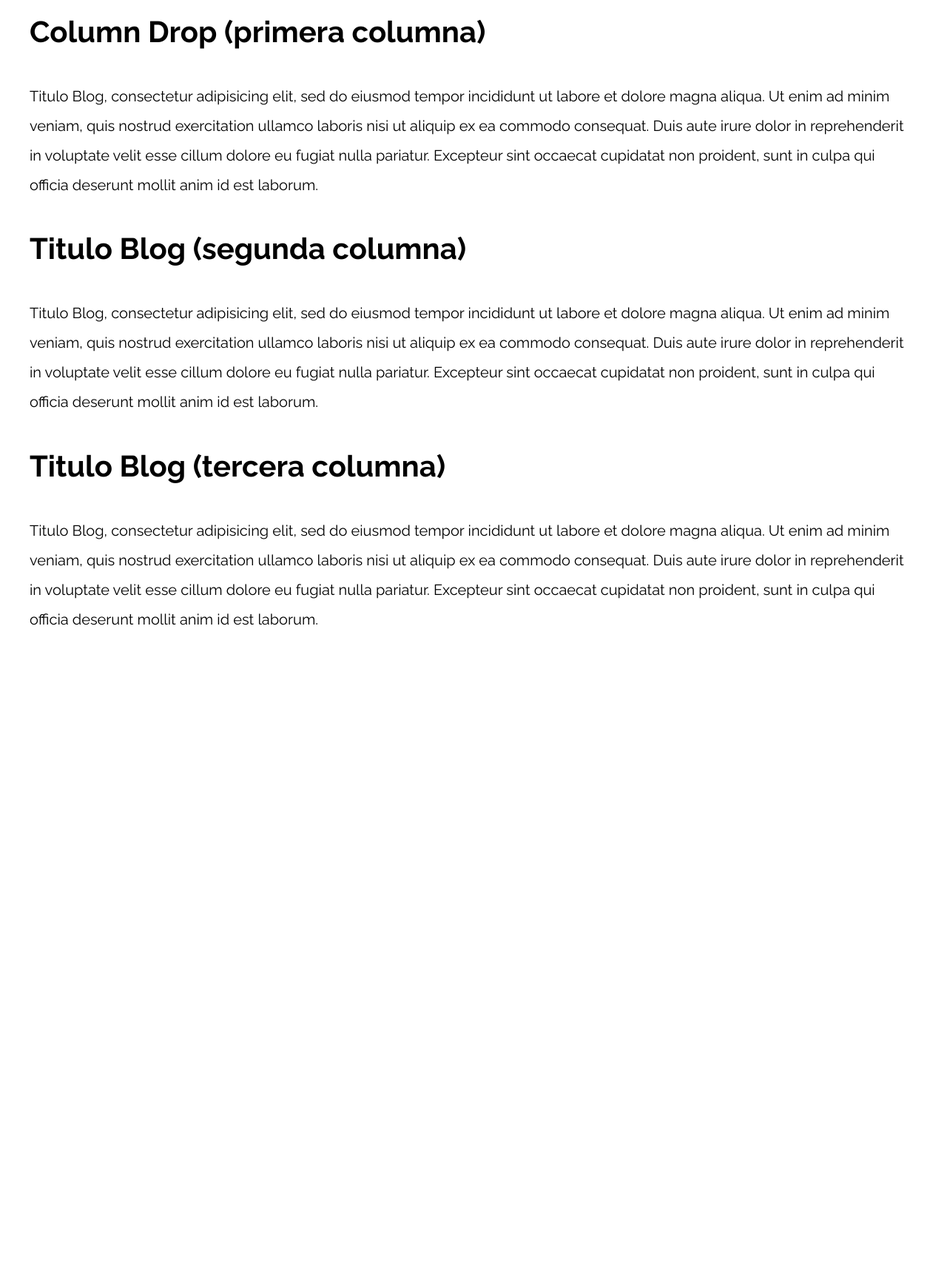
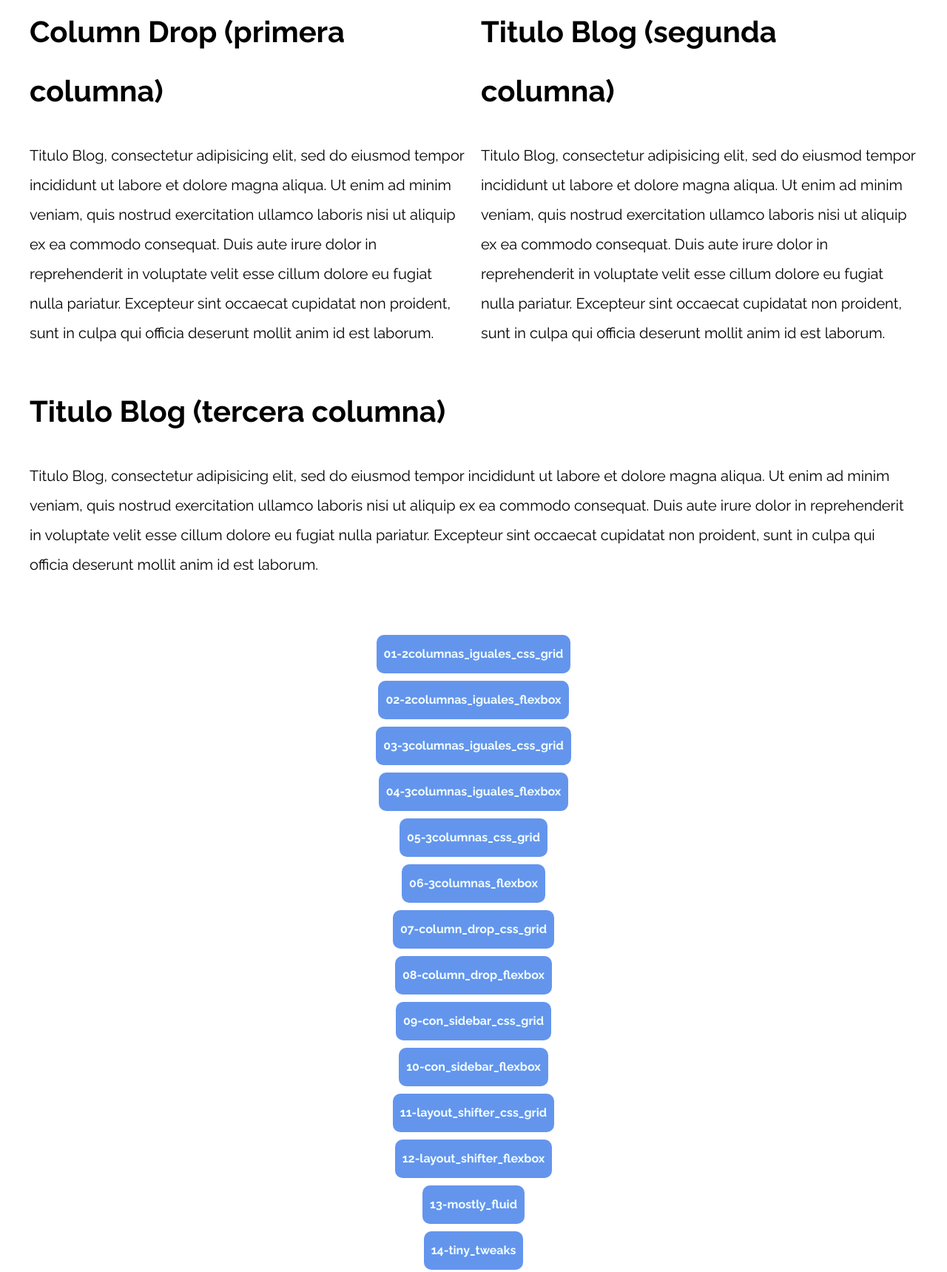
Before and after one commit to Omar0511/patrones-rwd, a plain HTML site: page 08-column_drop_flexbox/index.html in a window 1280 px wide. Shown: the part 24-1743 px from the top of the page at 74% size. Before the commit the page ends 901 px from the top, so only its background shows below. Drawn offline with nearby package versions, Linux system fonts and the light colour scheme.

Commit message:
Column drop flex box

```diff
--- a/08-column_drop_flexbox/css/styles.css
+++ b/08-column_drop_flexbox/css/styles.css
@@ -75,3 +75,24 @@ p {
     color: black;
     font-size: 2.2rem;
 }
+
+@media (min-width: 480px){
+    .column-drop-flex {
+        display: flex;
+        justify-content: space-between;
+        flex-wrap: wrap;
+    }
+
+    .contenido-principal,
+    .primera {
+        flex-basis: calc(50% - 1rem);
+    }
+}
+
+@media (min-width: 768px){
+    .contenido-principal,
+    .primera,
+    .segunda {
+        flex: 0 0 calc(33,3% - 2rem);
+    }
+}
--- a/08-column_drop_flexbox/index.html
+++ b/08-column_drop_flexbox/index.html
@@ -12,8 +12,8 @@
 
 <body>
 
-    <div class="contenedor">
-        <main>
+    <div class="contenedor column-drop-flex">
+        <main class="contenido-principal">
             <h1>Column Drop (primera columna)</h1>
             <p>
                 Titulo Blog, consectetur adipisicing elit, sed do eiusmod tempor incididunt ut labore et dolore magna aliqua. Ut enim ad minim veniam, quis nostrud exercitation ullamco laboris nisi ut aliquip ex ea commodo consequat. Duis aute irure dolor in reprehenderit
@@ -21,7 +21,7 @@
             </p>
         </main>
 
-        <aside>
+        <aside class="primera">
             <h1>Titulo Blog (segunda columna)</h1>
             <p>
                 Titulo Blog, consectetur adipisicing elit, sed do eiusmod tempor incididunt ut labore et dolore magna aliqua. Ut enim ad minim veniam, quis nostrud exercitation ullamco laboris nisi ut aliquip ex ea commodo consequat. Duis aute irure dolor in reprehenderit
@@ -29,7 +29,7 @@
             </p>
         </aside>
 
-        <aside>
+        <aside class="segunda">
             <h1>Titulo Blog (tercera columna)</h1>
             <p>
                 Titulo Blog, consectetur adipisicing elit, sed do eiusmod tempor incididunt ut labore et dolore magna aliqua. Ut enim ad minim veniam, quis nostrud exercitation ullamco laboris nisi ut aliquip ex ea commodo consequat. Duis aute irure dolor in reprehenderit
@@ -38,6 +38,23 @@
         </aside>
     </div>
 
+    <nav class="navegacion">
+        <a href="/01-2columnas_iguales_css_grid/index.html">01-2columnas_iguales_css_grid</a>
+        <a href="/02-2columnas_iguales_flexbox/index.html">02-2columnas_iguales_flexbox</a>
+        <a href="/03-3columnas_iguales_css_grid/index.html">03-3columnas_iguales_css_grid</a>
+        <a href="/04-3columnas_iguales_flexbox/index.html">04-3columnas_iguales_flexbox</a>
+        <a href="/05-3columnas_css_grid/index.html">05-3columnas_css_grid</a>
+        <a href="/06-3columnas_flexbox/index.html">06-3columnas_flexbox</a>
+        <a href="/07-column_drop_css_grid/index.html">07-column_drop_css_grid</a>
+        <a href="/08-column_drop_flexbox/index.html">08-column_drop_flexbox</a>
+        <a href="/09-con_sidebar_css_grid/index.html">09-con_sidebar_css_grid</a>
+        <a href="/10-con_sidebar_flexbox/index.html">10-con_sidebar_flexbox</a>
+        <a href="/11-layout_shifter_css_grid/index.html">11-layout_shifter_css_grid</a>
+        <a href="/12-layout_shifter_flexbox/index.html">12-layout_shifter_flexbox</a>
+        <a href="/13-mostly_fluid/index.html">13-mostly_fluid</a>
+        <a href="/14-tiny_tweaks/index.html">14-tiny_tweaks</a>
+    </nav>
+
 </body>
 
 </html>
```
